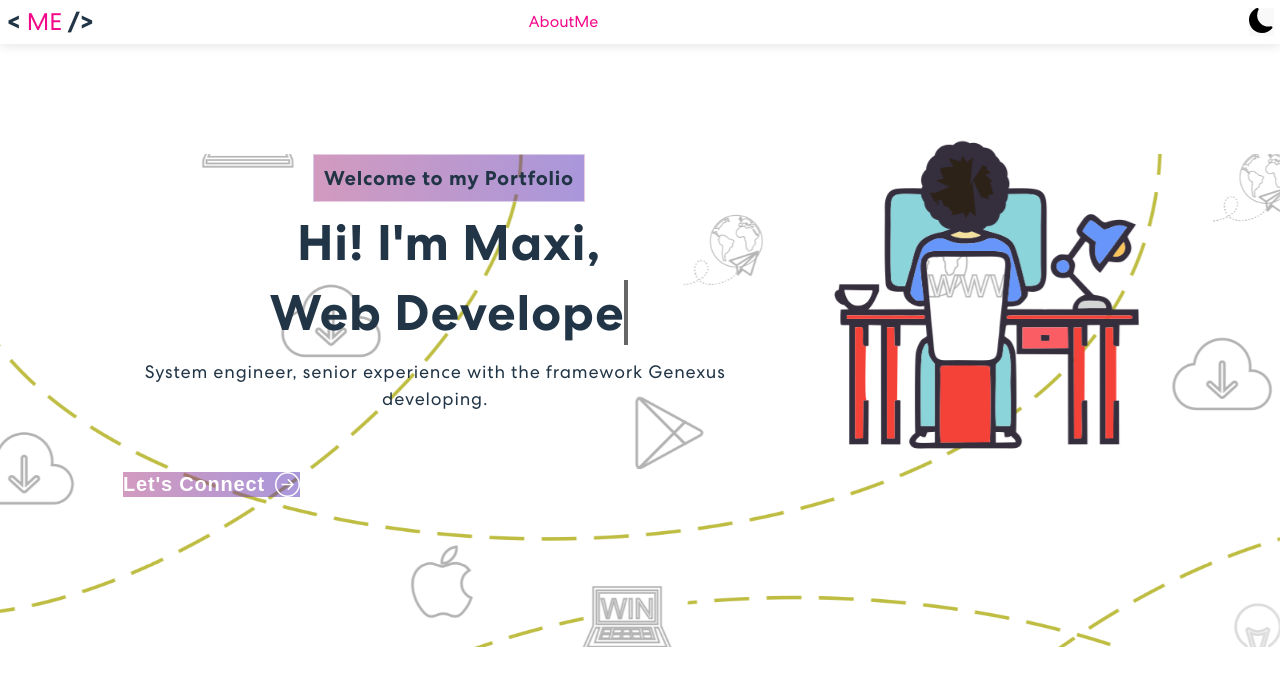
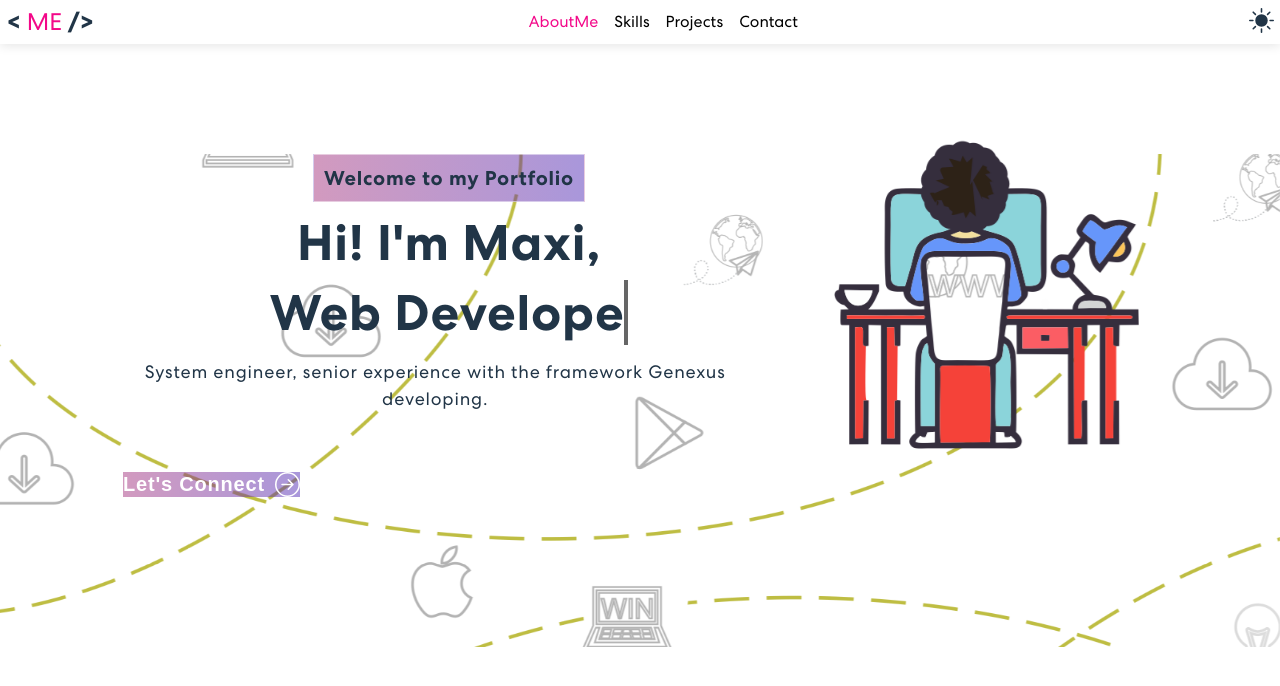
Before and after one commit to mmaaxxii/portfolio, a React (Vite) app: page / in a window 1280 px wide. Shown: the top 686 px of the page. Built offline with nearby package versions, Linux system fonts and the light colour scheme.

Commit message:
Details theme

```diff
--- a/src/pages/Portfolio/Portfolio.tsx
+++ b/src/pages/Portfolio/Portfolio.tsx
@@ -7,7 +7,6 @@ interface Props {
 export default function Portfolio({ route }: Props): JSX.Element {
 
 return (
-
       <PortfolioWrapper active={route}>
           <PortfolioWrapperChild/>
       </PortfolioWrapper>
--- a/src/pages/Portfolio/wrapper/PortfolioWrapper.tsx
+++ b/src/pages/Portfolio/wrapper/PortfolioWrapper.tsx
@@ -55,10 +55,10 @@ interface Props {
         <PortfolioWrapperNav>
             <h2>{start}<span>{mid}</span>{end}</h2>
             <div className={`links ${clicked ? 'active' : ''}`}>
-              <a onClick={() => (handleClickLink(PublicRoutes.ABOUTME))} className={activeRoute === PublicRoutes.ABOUTME ? 'selecetedLink' : (!clicked ? (colorScheme==='dark' ?'unselecetedLinkWebDark' :'unselecetedLinkWebLight') : 'unselecetedLinkMob')}>AboutMe</a>
-              <a onClick={() => (handleClickLink(PublicRoutes.SKILLS))} className={activeRoute === PublicRoutes.SKILLS ? 'selecetedLink' : (!clicked ? (colorScheme==='dark' ?'unselecetedLinkWebDark' :'unselecetedLinkWebLight') : 'unselecetedLinkMob')}>Skills</a>
-              <a onClick={() => (handleClickLink(PublicRoutes.PROJECTS))}  className={activeRoute === PublicRoutes.PROJECTS ? 'selecetedLink' : (!clicked ? (colorScheme==='dark' ?'unselecetedLinkWebDark' :'unselecetedLinkWebLight') : 'unselecetedLinkMob')}>Projects</a>
-              <a onClick={() => (handleClickLink(PublicRoutes.CONTACT))}  className={activeRoute === PublicRoutes.CONTACT ? 'selecetedLink' : (!clicked ? (colorScheme==='dark' ?'unselecetedLinkWebDark' :'unselecetedLinkWebLight') : 'unselecetedLinkMob')}>Contact</a>
+              <a onClick={() => (handleClickLink(PublicRoutes.ABOUTME))} className={activeRoute === PublicRoutes.ABOUTME ? 'selectedLink' : (!clicked ? (colorScheme==='dark' ?'unselecetedLinkWebDark' :'unselecetedLinkWebLight') : 'unselecetedLinkMob')}>AboutMe</a>
+              <a onClick={() => (handleClickLink(PublicRoutes.SKILLS))} className={activeRoute === PublicRoutes.SKILLS ? 'selectedLink' : (!clicked ? (colorScheme==='dark' ?'unselecetedLinkWebDark' :'unselecetedLinkWebLight') : 'unselecetedLinkMob')}>Skills</a>
+              <a onClick={() => (handleClickLink(PublicRoutes.PROJECTS))}  className={activeRoute === PublicRoutes.PROJECTS ? 'selectedLink' : (!clicked ? (colorScheme==='dark' ?'unselecetedLinkWebDark' :'unselecetedLinkWebLight') : 'unselecetedLinkMob')}>Projects</a>
+              <a onClick={() => (handleClickLink(PublicRoutes.CONTACT))}  className={activeRoute === PublicRoutes.CONTACT ? 'selectedLink' : (!clicked ? (colorScheme==='dark' ?'unselecetedLinkWebDark' :'unselecetedLinkWebLight') : 'unselecetedLinkMob')}>Contact</a>
             </div>
             <button id="switch" className="switch" onClick={handleClickTheme}>{colorScheme === 'dark' ? <MoonFill size={25}/> : <SunFill size={25}/>}</button>
             <div className="burguer">
--- a/src/pages/Portfolio/wrapper/styled-components/portfolioWrapper.styled.ts
+++ b/src/pages/Portfolio/wrapper/styled-components/portfolioWrapper.styled.ts
@@ -73,8 +73,10 @@ export const PortfolioWrapperNav = styled.nav`
          }
     }
     .switch {
-        z-index: 0;
+        background-color: var(--bg);
+        color: var(--color);
     }
+
 
  `;
 
--- a/src/pages/Portfolio/wrapper/styled-components/portfolioWrapperLink.styled.css
+++ b/src/pages/Portfolio/wrapper/styled-components/portfolioWrapperLink.styled.css
@@ -1,4 +1,5 @@
-.selecetedLink {
+
+.selectedLink {
    color: #f30889;
    }
 
--- a/src/utilities/color-scheme-active.tsx
+++ b/src/utilities/color-scheme-active.tsx
@@ -6,8 +6,8 @@ export const  ColorSchemeActive = (): string => {
         let colorScheme = localStorage.getItem('color-scheme')?.toString() as string
         return colorScheme
     } else {
-        persistLocalStorage('color-scheme', 'dark')
-        return 'dark'
+        persistLocalStorage('color-scheme', 'light')
+        return 'light'
     }
 
 }
```
Lines whose indentation alone changed are shown as unchanged.
